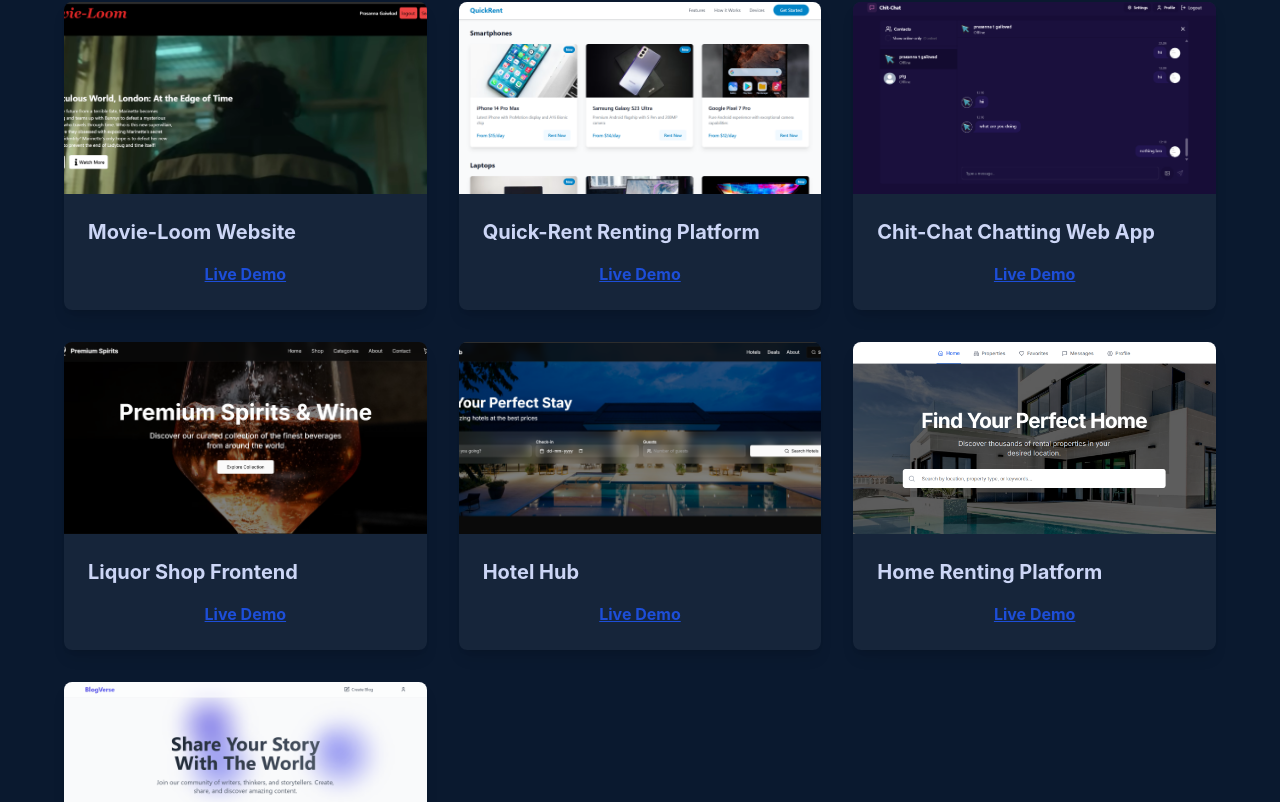
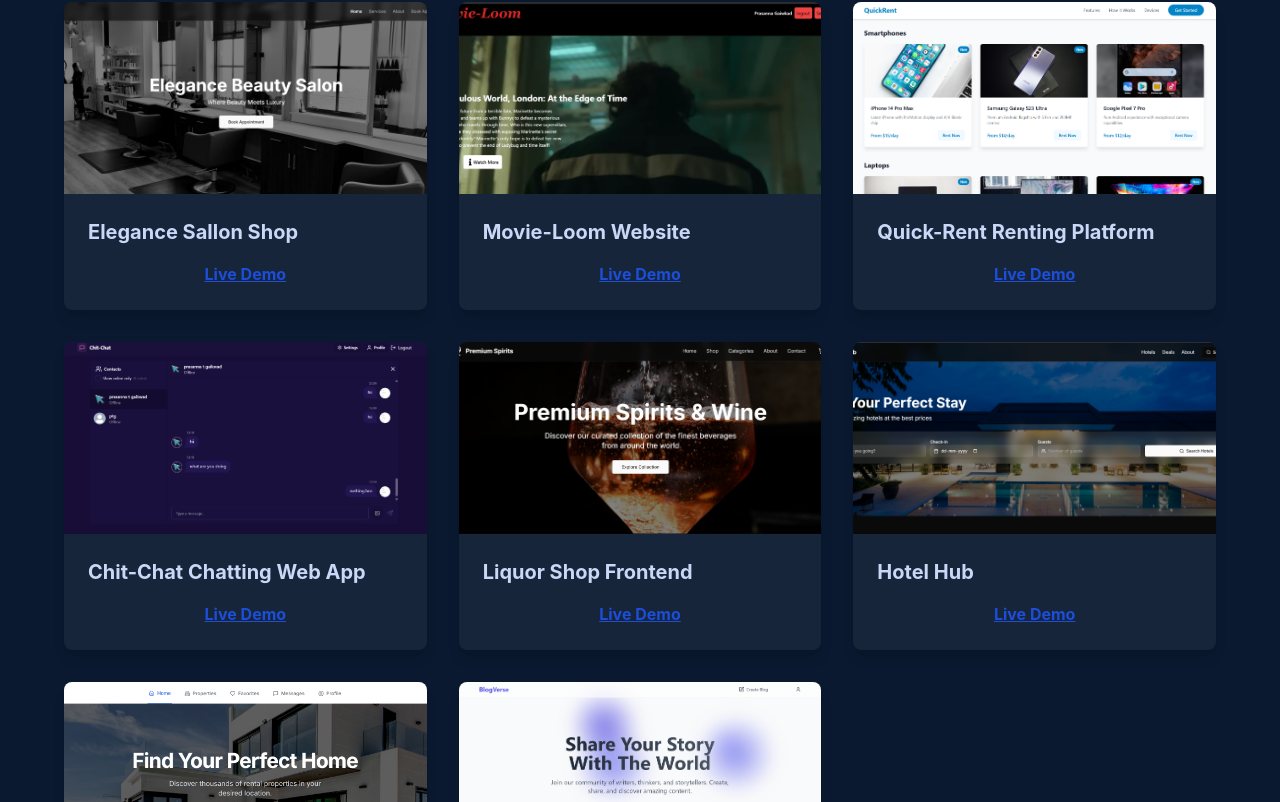
Before and after one commit to Prasanna018/Prasanna_Gaikwad_Portfolio, a React (Vite) app: page / in a window 1280 px wide. Shown: the part 1782-2584 px from the top of the page. Built offline with nearby package versions, Linux system fonts and the light colour scheme; what cursor-effects would draw is missing.

Commit message:
elegance salon

```diff
--- a/src/components/Projects.jsx
+++ b/src/components/Projects.jsx
@@ -7,17 +7,20 @@ import chit_chat from "../assets/chit-chat.png";
 import Liquor_shop from "../assets/liquor_shop.png";
 import hotelhub from "../assets/hotelhub.png";
 import home_renting from "../assets/home_rental.png";
+import elegance from '../assets/sallon.png'
 import React from "react";
 
 const Projects = () => {
   const [ref, inView] = useInView({ triggerOnce: true, threshold: 0.1 });
 
   const projects = [
+    { title: "Elegance Sallon Shop", image: elegance, link: "https://elegance-sallon-shop.vercel.app/" },
     { title: "Movie-Loom Website", image: movie_loom, link: "https://movie-loom-client.onrender.com/" },
     { title: "Quick-Rent Renting Platform", image: quick_rent, link: "http://renting-platform-frontend.vercel.app/" },
     { title: "Chit-Chat Chatting Web App", image: chit_chat, link: "https://chit-chat-1jwq.onrender.com/" },
     { title: "Liquor Shop Frontend", image: Liquor_shop, link: "https://liquor-shop-eight.vercel.app/" },
     { title: "Hotel Hub", image: hotelhub, link: "https://hotel-hub-sepia.vercel.app/" },
+
     { title: "Home Renting Platform", image: home_renting, link: "https://home-rental-platform-eta.vercel.app/" },
     { title: "Coming Soon", image: blog_verse },
   ];
```
Also changed, not shown: src/assets/sallon.png (added).
